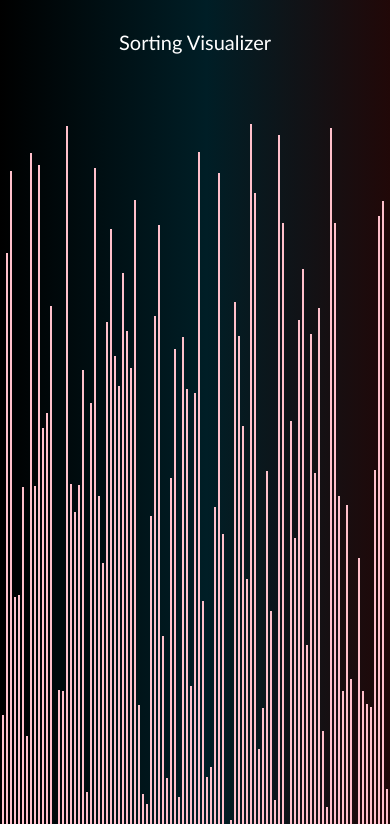
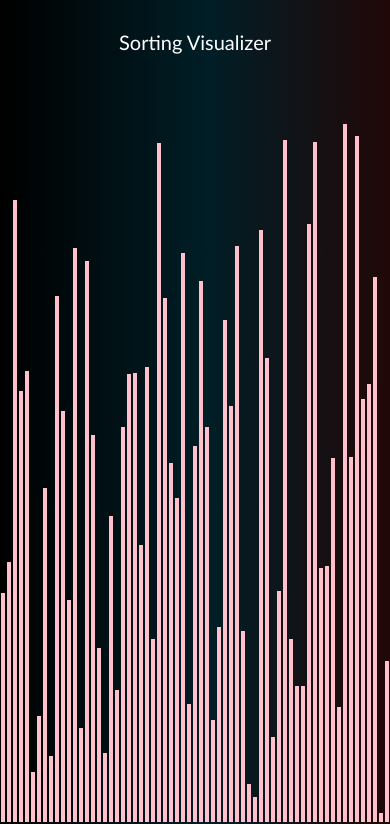
Before and after one commit to elBanna00/sorting-visualizer, a React (Create React App) app: page / in a window 390 px wide. Shown: the top 824 px of the page. Built offline with nearby package versions, Linux system fonts and the light colour scheme.

Commit message:
style : adjust styling for better responsiveness

```diff
--- a/src/App.css
+++ b/src/App.css
@@ -7,7 +7,9 @@
     rgba(0, 30, 38, 1) 53%,
     rgba(33, 8, 8, 1) 100%
   );
-  height: 100vh;
+  height: 100%;
+  margin: 0;
+  min-height: 100vh;
 }
 
 @keyframes App-logo-spin {
--- a/src/components/SortingVisualizer.css
+++ b/src/components/SortingVisualizer.css
@@ -4,7 +4,7 @@
 }
 
 .array-bar {
-  width: 2px;
+  width: 4px;
   display: inline-block;
   margin: 0 1px;
 }
--- a/src/components/SortingVisualizer.tsx
+++ b/src/components/SortingVisualizer.tsx
@@ -5,7 +5,7 @@ import "./SortingVisualizer.css";
 const ANIMATION_SPEED_MS = 1;
 
 // Change this value for the number of bars (value) in the array.
-const NUMBER_OF_ARRAY_BARS = 250;
+const NUMBER_OF_ARRAY_BARS = 200;
 
 // This is the main color of the array bars.
 const PRIMARY_COLOR = "pink";
```
